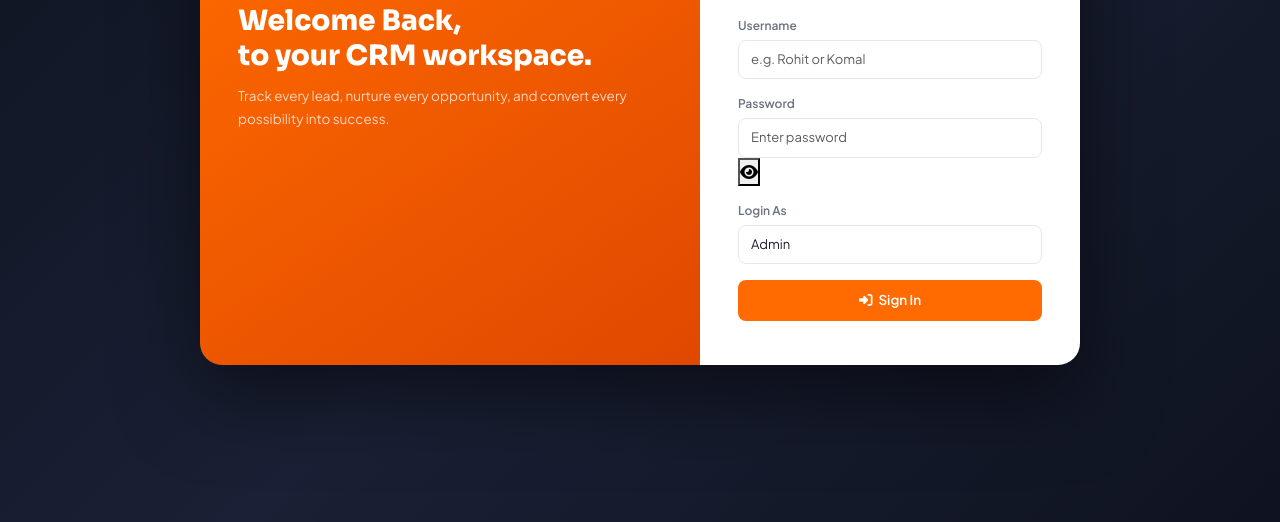
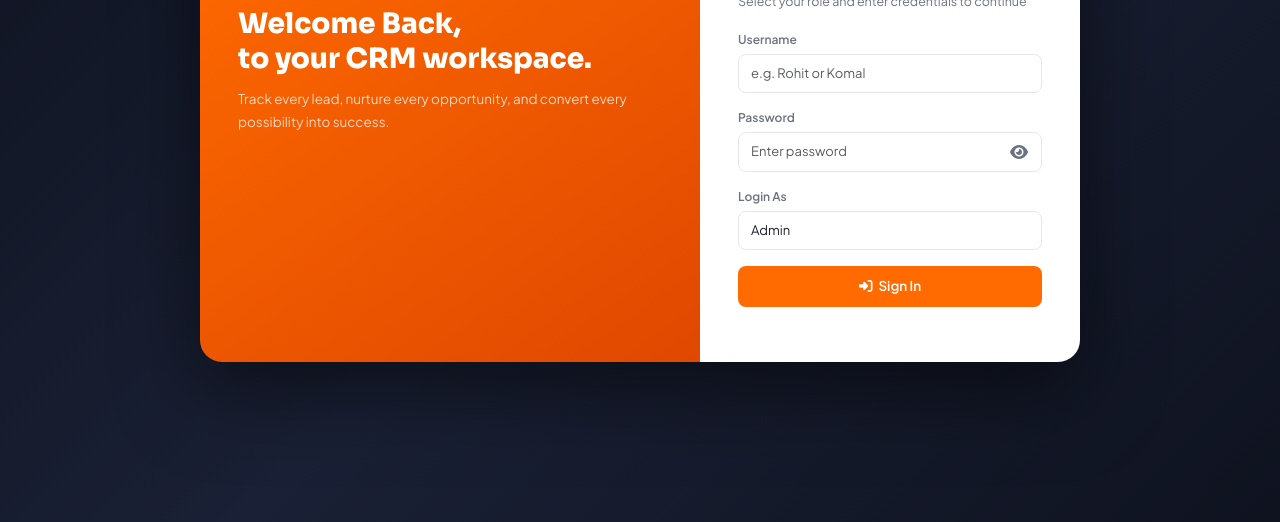
Before and after one commit to Nayanandhale/Sales_CRM, a website: page index.html in a window 1280 px wide. Shown: the part 278-800 px from the top of the page. Drawn offline with nearby package versions, Linux system fonts and the light colour scheme.

Commit message:
Add password input wrapper and toggle button styles

```diff
--- a/style.css
+++ b/style.css
@@ -38,6 +38,10 @@ body{font-family:'Plus Jakarta Sans',sans-serif;background:var(--bg);color:var(-
 .form-control,.form-select{font-family:inherit;font-size:13px;border:1.5px solid var(--border);border-radius:8px;padding:9px 12px;width:100%;outline:none;transition:.2s;background:white;color:var(--text-primary)}
 .form-control:focus,.form-select:focus{border-color:var(--orange);box-shadow:0 0 0 3px rgba(255,107,0,0.1)}
 .mb-3{margin-bottom:14px}
+.input-pw-wrap{position:relative;display:flex;align-items:center}
+.input-pw-wrap input{padding-right:40px}
+.pw-toggle-btn{position:absolute;right:10px;background:none;border:none;color:var(--text-secondary);cursor:pointer;padding:4px;display:flex;align-items:center;justify-content:center;transition:color .15s}
+.pw-toggle-btn:hover{color:var(--orange)}
 
 /* SIDEBAR */
 .sidebar{position:fixed;top:0;left:0;width:var(--sidebar-w);height:100vh;background:var(--sidebar-bg);display:flex;flex-direction:column;z-index:1000;transition:transform .25s ease}
```
